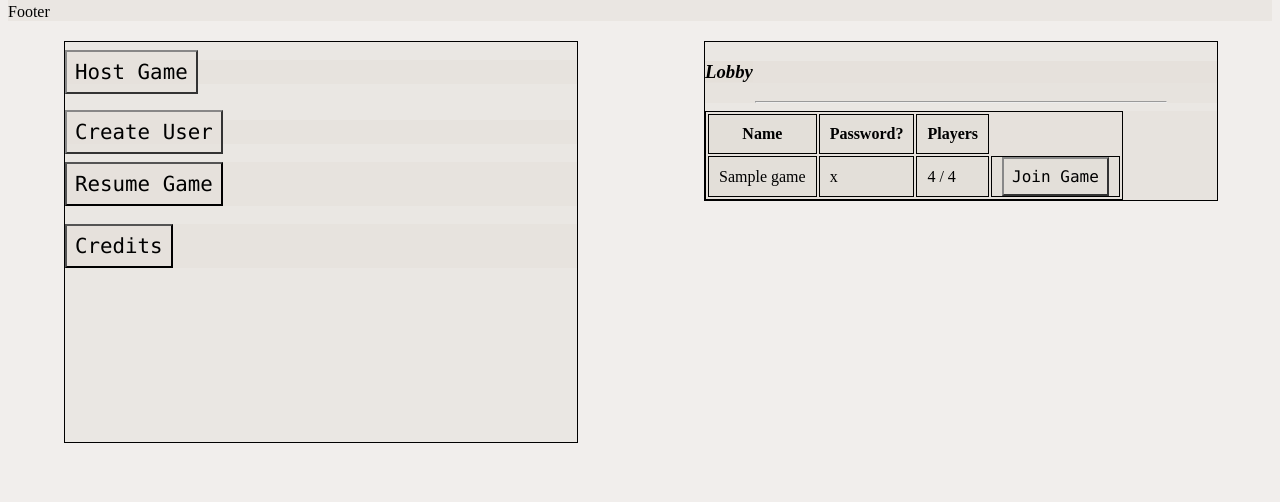
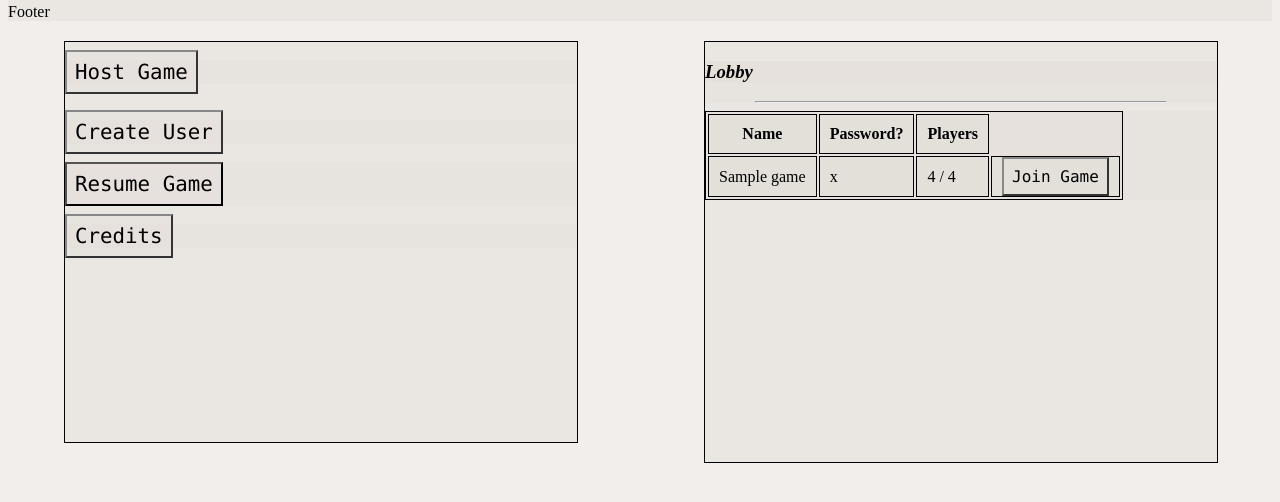
Before and after one commit to EthanVB123/SpaceSaga, a Node server app: page / in a window 1280 px wide. Shown: the part 239-741 px from the top of the page. Run offline with Node 20, Linux system fonts and the light colour scheme; tables that the repository leaves empty hold one stand-in row (values such as "Sample post"); some libraries are stand-ins or nearby versions.

Commit message:
Added short credits message

```diff
--- a/public/stylesheets/main.css
+++ b/public/stylesheets/main.css
@@ -43,3 +43,6 @@ a.button {
 a.button:hover {
     background-color: #aaa;
 }
+.scroll {
+    overflow: scroll;
+}
--- a/routes/index.js
+++ b/routes/index.js
@@ -1,7 +1,7 @@
 const express = require('express')
 const router = express.Router()
 const Game = require('../models/game')
-
+const alert = require('alert')
 router.get('/', async (req, res) => {
     try {
         const games = await Game.find({})
@@ -11,5 +11,9 @@ router.get('/', async (req, res) => {
     }
 
 })
+router.get('/credits', (req, res) => {
+    alert('Created by Ethan van Bruchem, in 2021 \n Thanks for playing!')
+    res.redirect('/')
+})
 
 module.exports = router
--- a/views/index.ejs
+++ b/views/index.ejs
@@ -11,9 +11,9 @@
         <br>
         <div><button type="button" class='majorbtn'>Resume Game</button></div>
         <br>
-        <div><button type="button" class='majorbtn'>Credits</button></div>
+        <div><a class="button majorbtn" href='/credits'>Credits</a></div>
     </span>
-    <span style='position: fixed; left: 55vw; top: 35vh; width: 40vw; border: 1px solid black'>
+    <span style='position: fixed; left: 55vw; top: 35vh; width: 40vw; height: 50vh; border: 1px solid black; padding-bottom: 20px;' class='scroll'>
         <div>
             <h3><i>Lobby</i></h3>
             <hr style="width: 80%">
```
